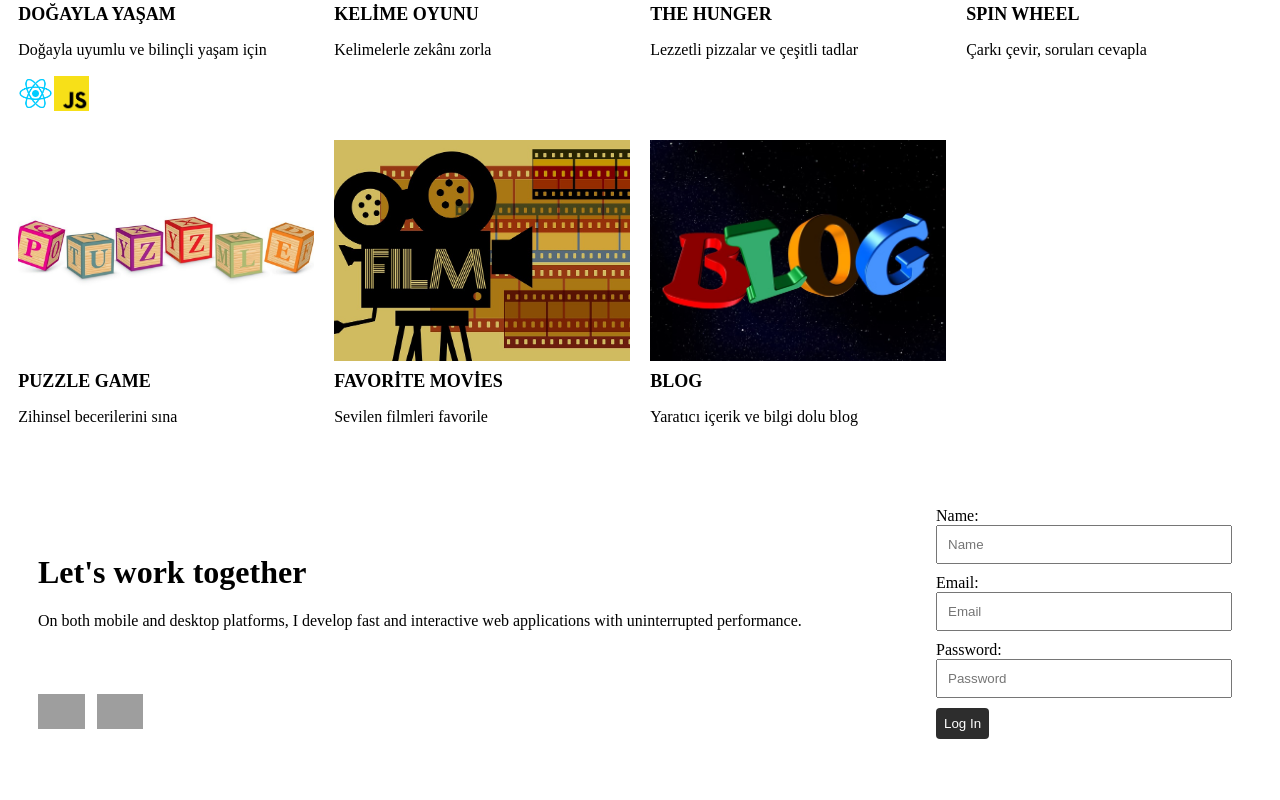
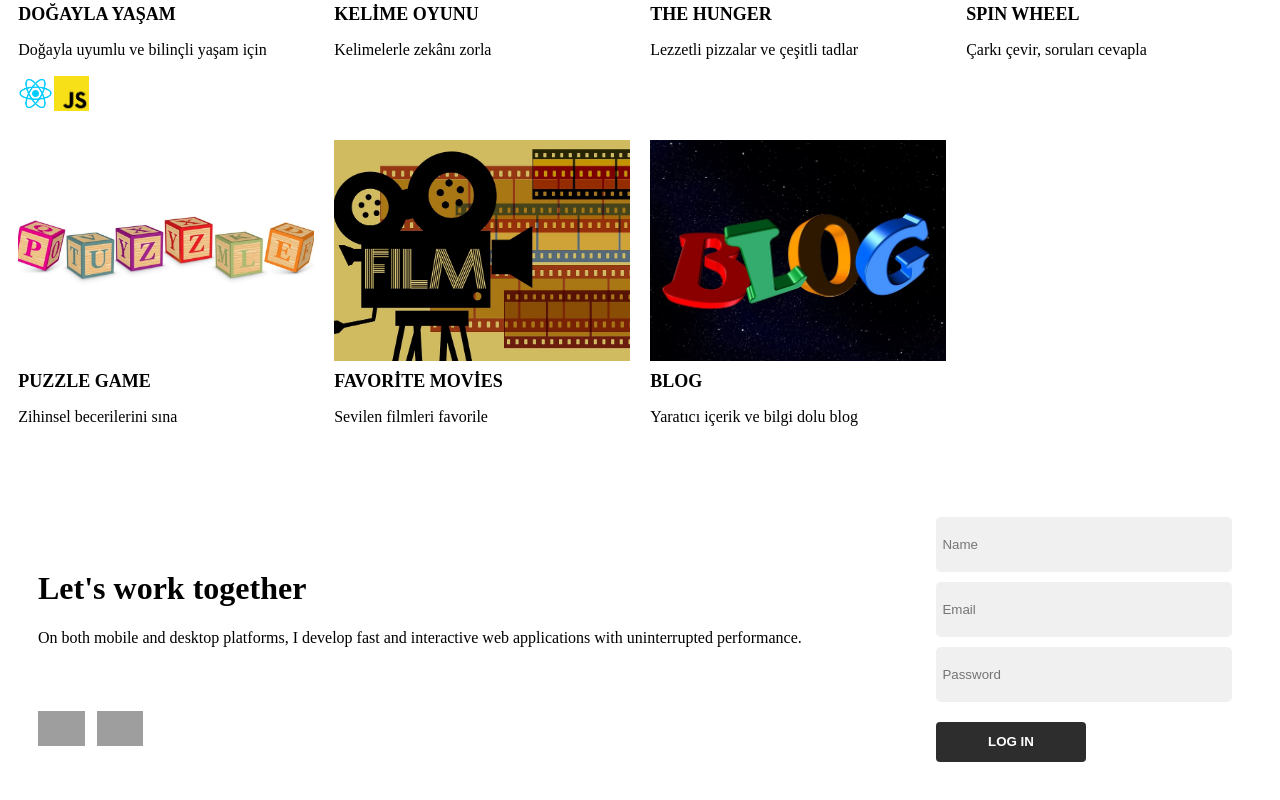
Before and after one commit to mrvozturk/mindscape_blog, a React (Create React App) app: page / in a window 1280 px wide. Shown: the part 996-1796 px from the top of the page. Before the commit the page ends 1773 px from the top, so only its background shows below. Built offline with nearby package versions, Linux system fonts and the light colour scheme; grey boxes are pictures that could not be loaded.

Commit message:
update form

```diff
--- a/src/components/loginform.js
+++ b/src/components/loginform.js
@@ -51,7 +51,6 @@ const LoginForm = () => {
 
       <form className='login-form' onSubmit={handleSubmit}>
         <div className='form-group'>
-          <label htmlFor='name'>Name:</label>
           <input
             type='text'
             id='name'
@@ -63,7 +62,6 @@ const LoginForm = () => {
         </div>
 
         <div className='form-group'>
-          <label htmlFor='email'>Email:</label>
           <input
             type='email'
             id='email'
@@ -75,7 +73,6 @@ const LoginForm = () => {
         </div>
 
         <div className='form-group'>
-          <label htmlFor='password'>Password:</label>
           <input
             type='password'
             id='password'
--- a/src/index.css
+++ b/src/index.css
@@ -39,7 +39,8 @@
 }
 
 /* About */
-.h1, .header-3 {
+.h1,
+.header-3 {
   margin: 5.5vw;
   font-size: 3.5vw;
 }
@@ -182,28 +183,39 @@
   margin-bottom: 20px;
 }
 
-label {
-  display: block;
-}
-
 input {
+  font-family: 'Montserrat', sans-serif;
+  box-sizing: border-box;
+  max-width: 380px;
   width: 100%;
-  padding: 10px;
-  margin-bottom: 10px;
-  box-sizing: border-box;
+  background-color: #f0f0f0;
+  margin: 10px 0;
+  height: 55px;
+  border-radius: 5px;
+  display: grid;
+  padding: 0 0.4rem;
+  position: relative;
+  outline: none;
+  border: none;
+  line-height: 1;
 }
 
 .loginform-button {
-  padding: 8px;
+  width: 150px;
   background-color: #2d2d2d;
+  border: none;
+  outline: none;
+  height: 40px;
+  border-radius: 4px;
   color: #fff;
-  border: none;
-  border-radius: 4px;
+  text-transform: uppercase;
+  font-weight: 600;
+  margin: 10px 0;
   cursor: pointer;
 }
 
 .loginform-button:hover {
-  background-color: #45a049;
+  background-color: #543;
 }
 
 /* About Page */
@@ -260,7 +272,8 @@ input {
   opacity: 0;
 }
 
-.custom-about, .custom-image {
+.custom-about,
+.custom-image {
   animation-duration: 2s;
 }
 
@@ -312,7 +325,11 @@ input {
 }
 
 @media screen and (max-width: 1200px) {
-  .header, .navbar-links a, .h1, .body-text, .custom-button {
+  .header,
+  .navbar-links a,
+  .h1,
+  .body-text,
+  .custom-button {
     font-size: 2.8vw;
   }
   .header-3 {
@@ -331,7 +348,8 @@ input {
     flex-basis: calc(50% - 1.6vw);
     font-size: 3.5vw;
   }
-  .new-about-page-container, .new-paragraph {
+  .new-about-page-container,
+  .new-paragraph {
     margin-top: 10%;
   }
   .left-content {
@@ -355,7 +373,11 @@ input {
 }
 
 @media only screen and (max-width: 768px) {
-  .header, .navbar-links a, .h1, .body-text, .custom-button {
+  .header,
+  .navbar-links a,
+  .h1,
+  .body-text,
+  .custom-button {
     font-size: 2.8vw;
   }
   .header-3 {
@@ -373,7 +395,8 @@ input {
   .custom-card {
     flex-basis: calc(50% - 1.6vw);
   }
-  .new-about-page-container, .new-paragraph {
+  .new-about-page-container,
+  .new-paragraph {
     margin-top: 10%;
   }
   .left-content {
@@ -402,7 +425,7 @@ input {
   }
   .custom-card-icon-2 img {
     width: 40px;
-    height: 40px;
+    height: 35px;
   }
 }
 
```
